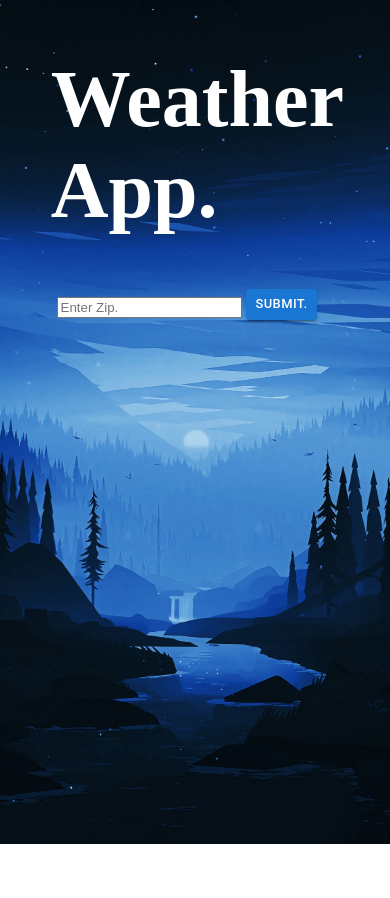
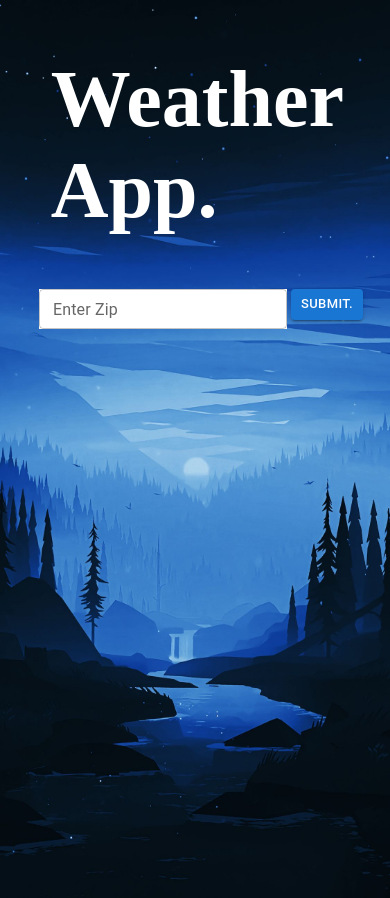
Before and after one commit to tgodkev/weather-app, a React (Create React App) app: page / in a window 390 px wide. Before the commit the page ends 844 px from the top, so only its background shows below. Built offline with nearby package versions, Linux system fonts and the light colour scheme; no server answers; a web font is replaced by a local one.

Commit message:
style changes, background image adjusted to fit web and mobilke

```diff
--- a/public/Style.css
+++ b/public/Style.css
@@ -4,7 +4,10 @@ body{
     padding: 0px;
     overflow-x: hidden;
     background-image: url('./wp9359084.jpg') ;
-    background-size: cover;
+    background-size: 100% 100%;
+    background-repeat: no-repeat;
+    height: 100vh;
+    width: 100vw;
 
 
 }
@@ -122,6 +125,7 @@ body{
 
 .search{
    margin-left: 5%;
+   background-color: white;
 }
 
 
--- a/src/components/Weather.jsx
+++ b/src/components/Weather.jsx
@@ -1,5 +1,6 @@
 import React, {useState} from 'react';
 import Button from '@mui/material/Button';
+import TextField from '@mui/material/TextField';
 
 function Weather(){
     //state for day temps.
@@ -105,13 +106,10 @@ function Weather(){
                 <form
                 onSubmit={handleClick}
                 >
+                <TextField id="outlined-basic" size='small' label="Enter Zip" variant="outlined" onChange={e => setCity(e.target.value)} className='search' />
 
-                    <input type="text"
-                        onChange={e => setCity(e.target.value)}
-                        value={city}
-                        placeholder='Enter Zip.'
-                        className='search'
-                    />
+
+
                    <Button variant="contained" type='submit' size='small'>Submit.</Button>
                 </form>
                 {show && <h4 className='forcast'> 6 Day weather forcast for {cityName}.</h4>}
```
